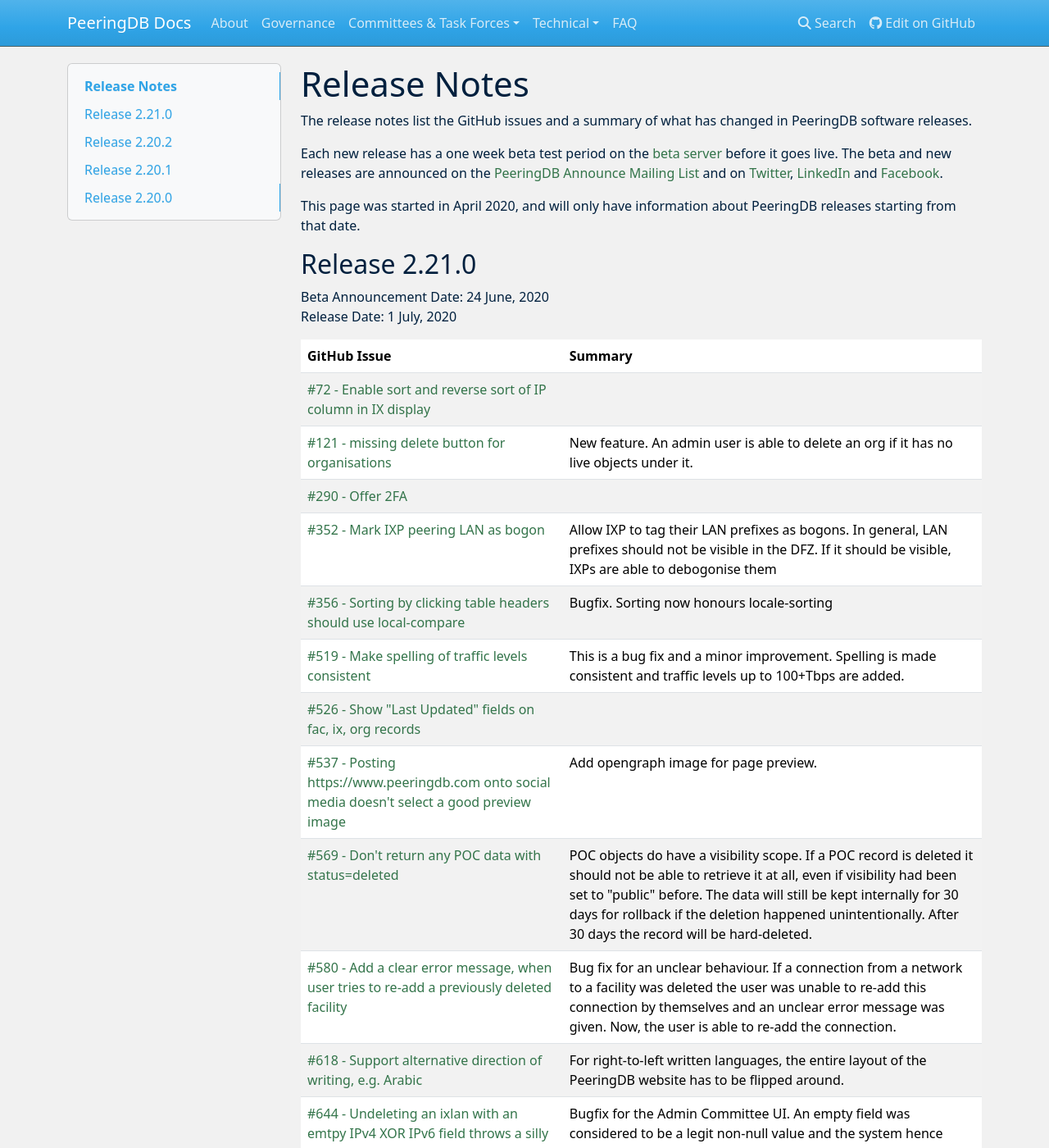
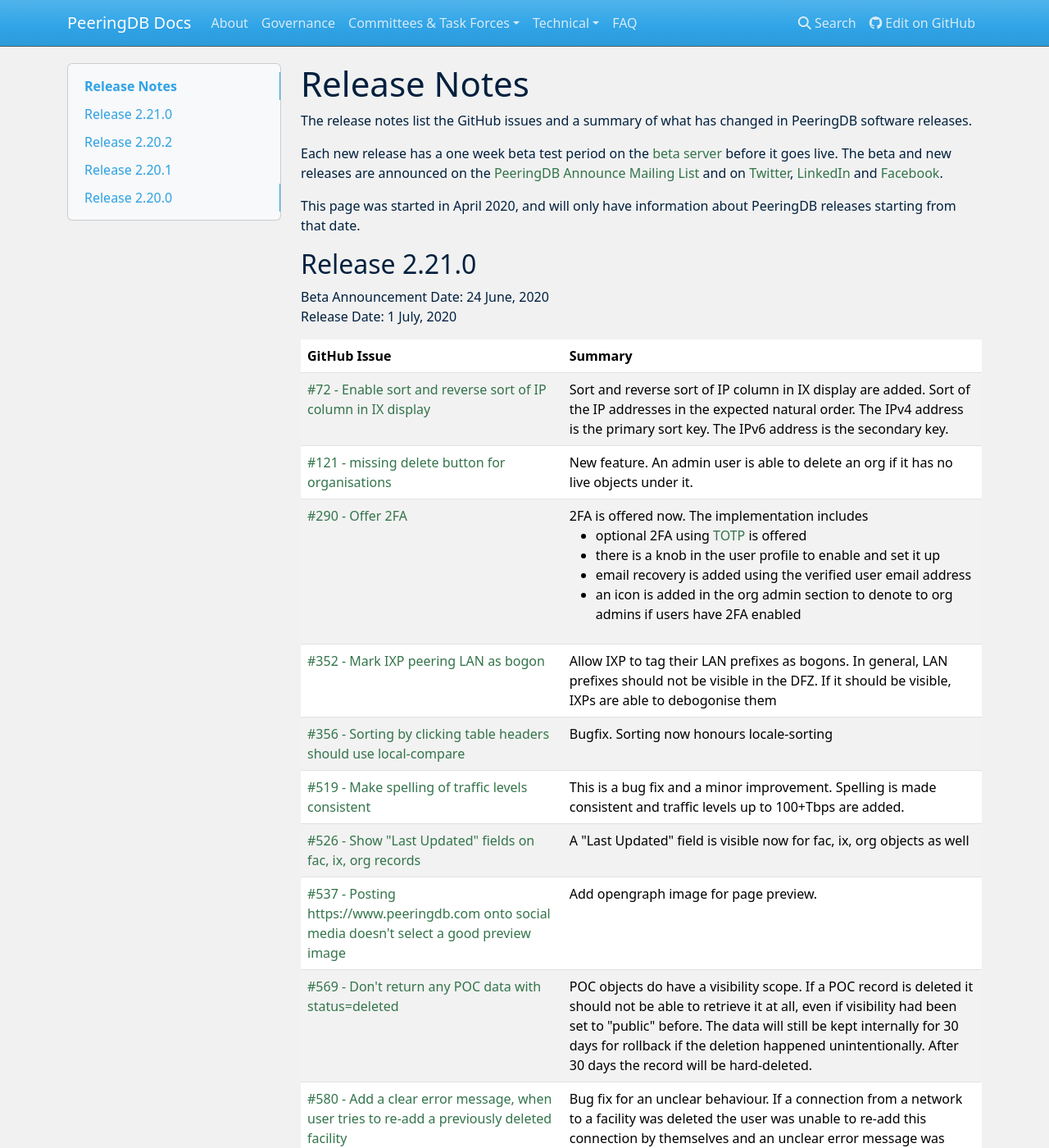
Before and after one commit to peeringdb/docs, an MkDocs documentation site: the page built from docs/release_notes/index.md, in a window 1280 px wide and 1400 px high. Shown: the whole window at 82% size. Built offline with MkDocs 1.6.1, drawn with Linux system fonts in a browser that asks for light colours; nearby versions of some CDN libraries.

Commit message:
Added Release Notes
for issues 72, 290, 526, which were missing in the previous update.

```diff
--- a/docs/release_notes/index.md
+++ b/docs/release_notes/index.md
@@ -13,13 +13,13 @@
 
 | **GitHub Issue** | **Summary** |
 | ----------------- | ----------- |
-| [#72 - Enable sort and reverse sort of IP column in IX display](https://github.com/peeringdb/peeringdb/issues/72) |  |
+| [#72 - Enable sort and reverse sort of IP column in IX display](https://github.com/peeringdb/peeringdb/issues/72) | Sort and reverse sort of IP column in IX display are added. Sort of the IP addresses in the expected natural order. The IPv4 address is the primary sort key. The IPv6 address is the secondary key. |
 | [#121 - missing delete button for organisations](https://github.com/peeringdb/peeringdb/issues/121) | New feature. An admin user is able to delete an org if it has no live objects under it. |
-| [#290 - Offer 2FA](https://github.com/peeringdb/peeringdb/issues/290) | |
+| [#290 - Offer 2FA](https://github.com/peeringdb/peeringdb/issues/290) | 2FA is offered now. The implementation includes <ul><li> optional 2FA using [TOTP](https://tools.ietf.org/html/rfc6238) is offered</li><li> there is a knob in the user profile to enable and set it up</li><li> email recovery is added using the verified user email address</li><li> an icon is added in the org admin section to denote to org admins if users have 2FA enabled </li></ul> |
 | [#352 - Mark IXP peering LAN as bogon](https://github.com/peeringdb/peeringdb/issues/352) | Allow IXP to tag their LAN prefixes as bogons. In general, LAN prefixes should not be visible in the DFZ. If it should be visible, IXPs are able to debogonise them |
 | [#356 - Sorting by clicking table headers should use local-compare](https://github.com/peeringdb/peeringdb/issues/356) | Bugfix. Sorting now honours locale-sorting |
 | [#519 - Make spelling of traffic levels consistent](https://github.com/peeringdb/peeringdb/issues/519) | This is a bug fix and a minor improvement. Spelling is made consistent and traffic levels up to 100+Tbps are added.|
-| [#526 - Show "Last Updated" fields on fac, ix, org records](https://github.com/peeringdb/peeringdb/issues/526) | |
+| [#526 - Show "Last Updated" fields on fac, ix, org records](https://github.com/peeringdb/peeringdb/issues/526) | A "Last Updated" field is visible now for fac, ix, org objects as well |
 | [#537 - Posting https://www.peeringdb.com onto social media doesn't select a good preview image](https://github.com/peeringdb/peeringdb/issues/537) | Add opengraph image for page preview.|
 | [#569 - Don't return any POC data with status=deleted](https://github.com/peeringdb/peeringdb/issues/569) | POC objects do have a visibility scope. If a POC record is deleted it should not be able to retrieve it at all, even if visibility had been set to "public" before. The data will still be kept internally for 30 days for rollback if the deletion happened unintentionally. After 30 days the record will be hard-deleted.|
 | [#580 - Add a clear error message, when user tries to re-add a previously deleted facility](https://github.com/peeringdb/peeringdb/issues/580) | Bug fix for an unclear behaviour. If a connection from a network to a facility was deleted the user was unable to re-add this connection by themselves and an unclear error message was given. Now, the user is able to re-add the connection. |
```
